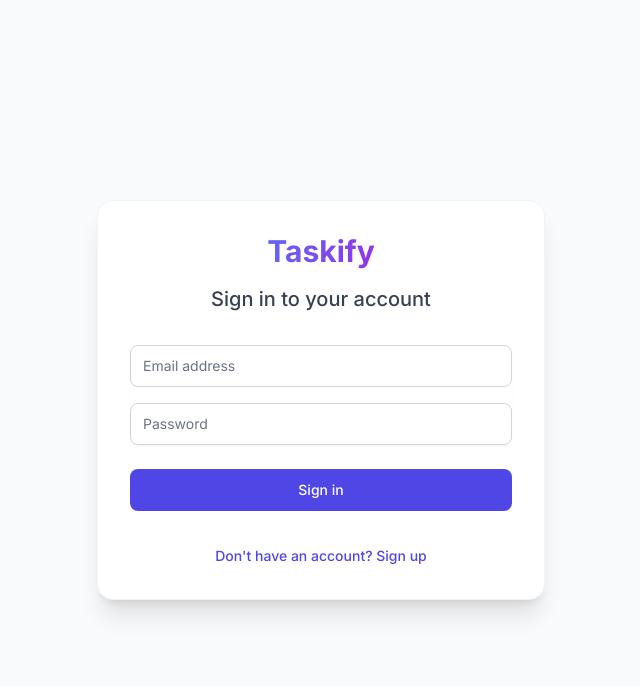
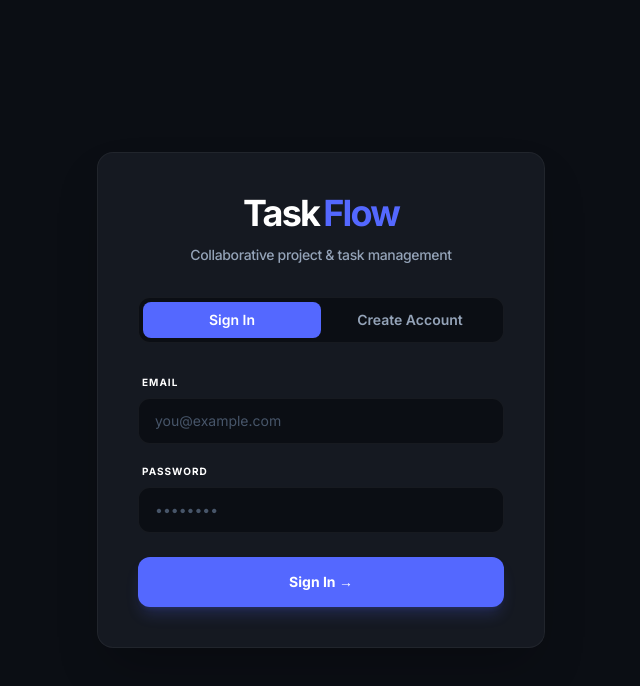
Before and after one commit to Aryan717317/Ethara.AI-Team-Task-Manager-web-app, a React (Vite) app in the folder frontend/: page /login in a window 1280 px wide. Shown: the top 686 px of the page, without its empty margins (319-959 px from the left). Built offline with nearby package versions, Linux system fonts and the light colour scheme; no server answers.

Commit message:
style: final color adjustments to login page

```diff
--- a/frontend/src/pages/LoginPage.jsx
+++ b/frontend/src/pages/LoginPage.jsx
@@ -31,89 +31,85 @@ const LoginPage = () => {
   };
 
   return (
-    <div className="min-h-screen flex items-center justify-center bg-gray-50 dark:bg-slate-900 py-12 px-4 sm:px-6 lg:px-8">
-      <div className="max-w-md w-full bg-white dark:bg-slate-800 rounded-2xl shadow-xl border border-gray-100 dark:border-slate-700 p-8 space-y-8 transition-all">
-        <div>
-          <h2 className="text-center text-3xl font-extrabold text-gray-900 dark:text-white">
-            <span className="bg-gradient-to-r from-indigo-500 to-purple-600 bg-clip-text text-transparent">Taskify</span>
-          </h2>
-          <h3 className="mt-4 text-center text-xl font-medium text-gray-700 dark:text-slate-300">
-            {isRegister ? 'Create an account' : 'Sign in to your account'}
-          </h3>
+    <div className="min-h-screen flex items-center justify-center bg-[#0B0E14] py-12 px-4 sm:px-6 lg:px-8 font-sans">
+      <div className="max-w-md w-full bg-[#151921] rounded-2xl shadow-2xl border border-white/5 p-10 space-y-8 backdrop-blur-xl">
+        <div className="text-center">
+          <h1 className="text-4xl font-black tracking-tighter text-white flex items-center justify-center gap-1">
+            Task<span className="text-[#5468FF]">Flow</span>
+          </h1>
+          <p className="mt-3 text-slate-400 text-sm font-medium tracking-tight">
+            Collaborative project & task management
+          </p>
+        </div>
+
+        <div className="flex bg-[#0B0E14] p-1 rounded-xl border border-white/5">
+          <button
+            onClick={() => setIsRegister(false)}
+            className={`flex-1 py-2 text-sm font-semibold rounded-lg transition-all ${!isRegister ? 'bg-[#5468FF] text-white' : 'text-slate-400 hover:text-slate-200'}`}
+          >
+            Sign In
+          </button>
+          <button
+            onClick={() => setIsRegister(true)}
+            className={`flex-1 py-2 text-sm font-semibold rounded-lg transition-all ${isRegister ? 'bg-[#5468FF] text-white' : 'text-slate-400 hover:text-slate-200'}`}
+          >
+            Create Account
+          </button>
         </div>
 
         {error && (
-          <div className="bg-rose-50 dark:bg-rose-900/30 text-rose-600 dark:text-rose-400 p-3 rounded-lg text-sm text-center border border-rose-100 dark:border-rose-800">
+          <div className="bg-rose-500/10 text-rose-400 p-3 rounded-xl text-xs font-medium text-center border border-rose-500/20">
             {error}
           </div>
         )}
 
         <form className="mt-8 space-y-6" onSubmit={handleSubmit}>
-          <div className="space-y-4 rounded-md shadow-sm">
+          <div className="space-y-5">
             {isRegister && (
               <div>
-                <label className="sr-only">Name</label>
+                <label className="block text-[10px] font-bold text-slate-500 tracking-widest uppercase mb-2 ml-1">Full Name</label>
                 <input
                   type="text"
                   required
-                  className="appearance-none relative block w-full px-3 py-2.5 border border-gray-300 dark:border-slate-600 placeholder-gray-500 dark:placeholder-slate-400 text-gray-900 dark:text-white bg-white dark:bg-slate-700 rounded-lg focus:outline-none focus:ring-2 focus:ring-indigo-500 focus:border-indigo-500 focus:z-10 sm:text-sm transition-colors"
-                  placeholder="Full Name"
+                  className="block w-full px-4 py-3 border border-white/5 text-slate-100 bg-[#0B0E14] rounded-xl focus:outline-none focus:ring-2 focus:ring-[#5468FF]/50 placeholder-slate-600 sm:text-sm transition-all"
+                  placeholder="John Doe"
                   value={formData.name}
                   onChange={(e) => setFormData({ ...formData, name: e.target.value })}
                 />
               </div>
             )}
             <div>
-              <label className="sr-only">Email address</label>
+              <label className="block text-[10px] font-bold text-slate-500 tracking-widest uppercase mb-2 ml-1 text-white">Email</label>
               <input
                 type="email"
                 required
-                className="appearance-none relative block w-full px-3 py-2.5 border border-gray-300 dark:border-slate-600 placeholder-gray-500 dark:placeholder-slate-400 text-gray-900 dark:text-white bg-white dark:bg-slate-700 rounded-lg focus:outline-none focus:ring-2 focus:ring-indigo-500 focus:border-indigo-500 focus:z-10 sm:text-sm transition-colors"
-                placeholder="Email address"
+                className="block w-full px-4 py-3 border border-white/5 text-slate-100 bg-[#0B0E14] rounded-xl focus:outline-none focus:ring-2 focus:ring-[#5468FF]/50 placeholder-slate-600 sm:text-sm transition-all"
+                placeholder="you@example.com"
                 value={formData.email}
                 onChange={(e) => setFormData({ ...formData, email: e.target.value })}
               />
             </div>
             <div>
-              <label className="sr-only">Password</label>
+              <label className="block text-[10px] font-bold text-slate-500 tracking-widest uppercase mb-2 ml-1 text-white">Password</label>
               <input
                 type="password"
                 required
-                className="appearance-none relative block w-full px-3 py-2.5 border border-gray-300 dark:border-slate-600 placeholder-gray-500 dark:placeholder-slate-400 text-gray-900 dark:text-white bg-white dark:bg-slate-700 rounded-lg focus:outline-none focus:ring-2 focus:ring-indigo-500 focus:border-indigo-500 focus:z-10 sm:text-sm transition-colors"
-                placeholder="Password"
+                className="block w-full px-4 py-3 border border-white/5 text-slate-100 bg-[#0B0E14] rounded-xl focus:outline-none focus:ring-2 focus:ring-[#5468FF]/50 placeholder-slate-600 sm:text-sm transition-all"
+                placeholder="••••••••"
                 value={formData.password}
                 onChange={(e) => setFormData({ ...formData, password: e.target.value })}
               />
             </div>
           </div>
 
-          <div>
-            <button
-              type="submit"
-              disabled={loading}
-              className="group relative w-full flex justify-center py-2.5 px-4 border border-transparent text-sm font-medium rounded-lg text-white bg-indigo-600 hover:bg-indigo-700 focus:outline-none focus:ring-2 focus:ring-offset-2 focus:ring-indigo-500 disabled:opacity-70 disabled:cursor-not-allowed transition-all"
-            >
-              {loading ? (
-                <span className="animate-pulse">Please wait...</span>
-              ) : (
-                isRegister ? 'Sign up' : 'Sign in'
-              )}
-            </button>
-          </div>
+          <button
+            type="submit"
+            disabled={loading}
+            className="w-full flex items-center justify-center gap-2 py-3.5 px-4 border border-transparent text-sm font-bold rounded-xl text-white bg-[#5468FF] hover:bg-[#4353cc] focus:outline-none focus:ring-4 focus:ring-[#5468FF]/20 disabled:opacity-50 transition-all shadow-lg shadow-[#5468FF]/20"
+          >
+            {loading ? 'Processing...' : (isRegister ? 'Create Account' : 'Sign In →')}
+          </button>
         </form>
-
-        <div className="text-center">
-          <button
-            type="button"
-            className="text-sm font-medium text-indigo-600 hover:text-indigo-500 dark:text-indigo-400 dark:hover:text-indigo-300 transition-colors"
-            onClick={() => {
-              setIsRegister(!isRegister);
-              setError('');
-            }}
-          >
-            {isRegister ? 'Already have an account? Sign in' : "Don't have an account? Sign up"}
-          </button>
-        </div>
       </div>
     </div>
   );
```
